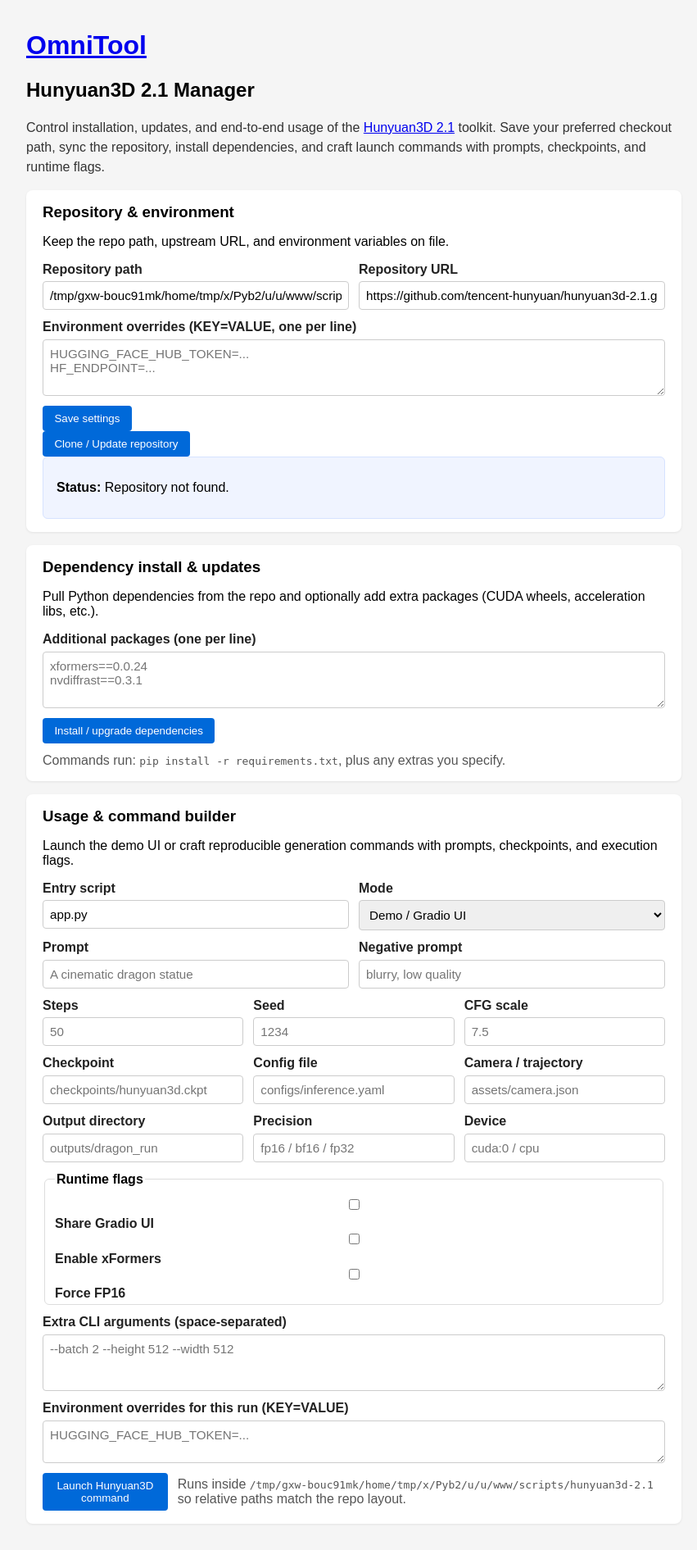
After one commit to Korialstrasz2/OmniTool, a Flask app: page /hunyuan3d in a window 1280 px wide. The commit adds this page. Shown: the whole page at 82% size, without its empty margins (208-1059 px from the left). Run offline with Flask 3, Linux system fonts and the light colour scheme.

Commit message:
Add Hunyuan3D 2.1 management tool

```diff
--- a/app.py
+++ b/app.py
@@ -1,8 +1,12 @@
 import json
+import os
+import shlex
 import subprocess
+import sys
 from pathlib import Path
+from typing import Dict, List, Tuple
 
-from flask import Flask, flash, redirect, render_template, url_for
+from flask import Flask, flash, redirect, render_template, request, url_for
 
 app = Flask(__name__)
 app.config['SECRET_KEY'] = 'change-me'
@@ -10,6 +14,9 @@ app.config['SECRET_KEY'] = 'change-me'
 BASE_DIR = Path(__file__).parent
 TOOLS_FILE = BASE_DIR / 'tools.json'
 SCRIPTS_DIR = BASE_DIR / 'scripts'
+HUNYUAN_DEFAULT_REPO = SCRIPTS_DIR / 'hunyuan3d-2.1'
+HUNYUAN_CONFIG = SCRIPTS_DIR / 'hunyuan3d_config.json'
+HUNYUAN_REPO_URL = 'https://github.com/tencent-hunyuan/hunyuan3d-2.1.git'
 
 
 def load_tools():
@@ -18,6 +25,81 @@ def load_tools():
         with open(TOOLS_FILE) as f:
             return json.load(f)
     return []
+
+
+def load_hunyuan_settings() -> Dict[str, str]:
+    """Load persisted configuration for the Hunyuan3D manager."""
+    defaults = {
+        'repo_path': str(HUNYUAN_DEFAULT_REPO),
+        'repo_url': HUNYUAN_REPO_URL,
+        'env_overrides': '',
+    }
+    if HUNYUAN_CONFIG.exists():
+        try:
+            with open(HUNYUAN_CONFIG) as config_file:
+                stored = json.load(config_file)
+                defaults.update(stored)
+        except json.JSONDecodeError:
+            pass
+    return defaults
+
+
+def save_hunyuan_settings(settings: Dict[str, str]) -> None:
+    """Persist configuration for the Hunyuan3D manager."""
+    HUNYUAN_CONFIG.parent.mkdir(parents=True, exist_ok=True)
+    with open(HUNYUAN_CONFIG, 'w') as config_file:
+        json.dump(settings, config_file, indent=2)
+
+
+def parse_env_lines(env_text: str) -> Dict[str, str]:
+    """Parse KEY=VALUE pairs from user input."""
+    env: Dict[str, str] = {}
+    for line in env_text.splitlines():
+        cleaned = line.strip()
+        if not cleaned or cleaned.startswith('#'):
+            continue
+        if '=' in cleaned:
+            key, value = cleaned.split('=', 1)
+            env[key.strip()] = value.strip()
+    return env
+
+
+def run_checked_command(command: List[str], cwd: Path | None = None) -> Tuple[bool, str]:
+    """Run a subprocess command and return (success, output)."""
+    try:
+        completed = subprocess.run(
+            command,
+            cwd=str(cwd) if cwd else None,
+            capture_output=True,
+            text=True,
+            check=True,
+        )
+        return True, (completed.stdout + completed.stderr).strip()
+    except subprocess.CalledProcessError as exc:  # pragma: no cover - relies on system state
+        output = (exc.stdout or '') + (exc.stderr or '')
+        return False, output.strip()
+
+
+def git_status(repo_path: Path) -> Dict[str, str | bool]:
+    """Collect basic git status information for the repo if available."""
+    status: Dict[str, str | bool] = {
+        'exists': repo_path.exists(),
+        'message': 'Repository not found.',
+    }
+    if not repo_path.exists():
+        return status
+
+    ok, revision = run_checked_command(['git', 'rev-parse', '--short', 'HEAD'], cwd=repo_path)
+    if ok:
+        status['revision'] = revision
+    ok, branch = run_checked_command(['git', 'rev-parse', '--abbrev-ref', 'HEAD'], cwd=repo_path)
+    if ok:
+        status['branch'] = branch
+    ok, summary = run_checked_command(['git', 'status', '--short'], cwd=repo_path)
+    if ok:
+        status['dirty'] = bool(summary)
+    status['message'] = 'Repository ready.' if ok else 'Git metadata unavailable.'
+    return status
 
 
 @app.route('/')
@@ -33,6 +115,8 @@ def tool_detail(tool_id):
     if not tool:
         flash('Tool not found.', 'error')
         return redirect(url_for('index'))
+    if tool_id == 'hunyuan3d-manager':
+        return redirect(url_for('hunyuan3d'))
     return render_template('tool.html', tool=tool)
 
 
@@ -52,5 +136,154 @@ def run_tool(tool_id):
     return redirect(url_for('tool_detail', tool_id=tool_id))
 
 
+@app.route('/hunyuan3d')
+def hunyuan3d():
+    """Dashboard for managing the Hunyuan3D 2.1 toolchain."""
+    settings = load_hunyuan_settings()
+    repo_path = Path(settings['repo_path']).expanduser()
+    status = git_status(repo_path)
+    requirements_path = repo_path / 'requirements.txt'
+    setup_exists = (repo_path / 'setup.py').exists() or (repo_path / 'pyproject.toml').exists()
+    return render_template(
+        'hunyuan3d.html',
+        settings=settings,
+        repo_status=status,
+        requirements_exists=requirements_path.exists(),
+        setup_exists=setup_exists,
+    )
+
+
+@app.post('/hunyuan3d/save-settings')
+def hunyuan3d_save_settings():
+    repo_path = request.form.get('repo_path', str(HUNYUAN_DEFAULT_REPO)).strip()
+    repo_url = request.form.get('repo_url', HUNYUAN_REPO_URL).strip() or HUNYUAN_REPO_URL
+    env_overrides = request.form.get('env_overrides', '').strip()
+    settings = {
+        'repo_path': repo_path,
+        'repo_url': repo_url,
+        'env_overrides': env_overrides,
+    }
+    save_hunyuan_settings(settings)
+    flash('Hunyuan3D settings saved.', 'success')
+    return redirect(url_for('hunyuan3d'))
+
+
+@app.post('/hunyuan3d/sync')
+def hunyuan3d_sync_repo():
+    settings = load_hunyuan_settings()
+    repo_path = Path(request.form.get('repo_path', settings['repo_path'])).expanduser()
+    repo_url = request.form.get('repo_url', settings['repo_url']).strip() or HUNYUAN_REPO_URL
+    repo_path.parent.mkdir(parents=True, exist_ok=True)
+
+    if repo_path.exists():
+        ok, output = run_checked_command(['git', 'pull'], cwd=repo_path)
+        action = 'Updated existing repository.'
+    else:
+        ok, output = run_checked_command(['git', 'clone', repo_url, str(repo_path)])
+        action = 'Cloned repository.'
+
+    flash(f"{action if ok else 'Unable to sync repository.'} {output}", 'success' if ok else 'error')
+    return redirect(url_for('hunyuan3d'))
+
+
+@app.post('/hunyuan3d/install-deps')
+def hunyuan3d_install_deps():
+    settings = load_hunyuan_settings()
+    repo_path = Path(request.form.get('repo_path', settings['repo_path'])).expanduser()
+    extras = [pkg.strip() for pkg in request.form.get('extra_packages', '').splitlines() if pkg.strip()]
+    commands = []
+    requirements_file = repo_path / 'requirements.txt'
+    if requirements_file.exists():
+        commands.append([sys.executable, '-m', 'pip', 'install', '-r', str(requirements_file)])
+    setup_exists = (repo_path / 'setup.py').exists() or (repo_path / 'pyproject.toml').exists()
+    if setup_exists:
+        commands.append([sys.executable, '-m', 'pip', 'install', '-e', str(repo_path)])
+    for pkg in extras:
+        commands.append([sys.executable, '-m', 'pip', 'install', pkg])
+
+    if not commands:
+        flash('No installable targets found. Ensure the repository is cloned first.', 'error')
+        return redirect(url_for('hunyuan3d'))
+
+    log: List[str] = []
+    overall_success = True
+    for cmd in commands:
+        ok, output = run_checked_command(cmd, cwd=repo_path if repo_path.exists() else None)
+        overall_success = overall_success and ok
+        display_cmd = shlex.join(cmd)
+        log.append(f"$ {display_cmd}\n{output or 'Done.'}")
+
+    flash_message = '\n\n'.join(log)
+    flash(flash_message, 'success' if overall_success else 'error')
+    return redirect(url_for('hunyuan3d'))
+
+
+@app.post('/hunyuan3d/run')
+def hunyuan3d_run():
+    settings = load_hunyuan_settings()
+    repo_path = Path(request.form.get('repo_path', settings['repo_path'])).expanduser()
+    if not repo_path.exists():
+        flash('Repository path does not exist. Clone it first.', 'error')
+        return redirect(url_for('hunyuan3d'))
+
+    entry_script = request.form.get('entry_script', 'app.py').strip() or 'app.py'
+    mode = request.form.get('mode', 'demo')
+    prompt = request.form.get('prompt', '').strip()
+    negative_prompt = request.form.get('negative_prompt', '').strip()
+    steps = request.form.get('steps', '').strip()
+    seed = request.form.get('seed', '').strip()
+    cfg_scale = request.form.get('cfg_scale', '').strip()
+    output_dir = request.form.get('output_dir', '').strip()
+    checkpoint = request.form.get('checkpoint', '').strip()
+    config_path = request.form.get('config_path', '').strip()
+    camera_path = request.form.get('camera_path', '').strip()
+    precision = request.form.get('precision', '').strip()
+    device = request.form.get('device', '').strip()
+    extra_args = request.form.get('extra_args', '').strip()
+    env_overrides = request.form.get('env_overrides', settings['env_overrides'])
+    if not env_overrides.strip():
+        env_overrides = settings['env_overrides']
+    flags = request.form.getlist('flags')
+
+    command: List[str] = [sys.executable, entry_script]
+
+    def append_arg(flag: str, value: str) -> None:
+        if value:
+            command.extend([flag, value])
+
+    if mode == 'demo':
+        if 'share' in flags:
+            command.append('--share')
+    else:
+        append_arg('--prompt', prompt)
+        append_arg('--negative_prompt', negative_prompt)
+        append_arg('--steps', steps)
+        append_arg('--seed', seed)
+        append_arg('--cfg-scale', cfg_scale)
+        append_arg('--output-dir', output_dir)
+        append_arg('--checkpoint', checkpoint)
+        append_arg('--config', config_path)
+        append_arg('--camera-path', camera_path)
+        append_arg('--precision', precision)
+        append_arg('--device', device)
+        if 'use_xformers' in flags:
+            command.append('--use-xformers')
+        if 'enable_fp16' in flags:
+            command.append('--fp16')
+
+    if extra_args:
+        command.extend(shlex.split(extra_args))
+
+    env = os.environ.copy()
+    env.update(parse_env_lines(env_overrides))
+
+    try:
+        subprocess.Popen(command, cwd=str(repo_path), env=env)
+        flash(f"Started command: {shlex.join(command)}", 'success')
+    except FileNotFoundError as exc:  # pragma: no cover - depends on filesystem
+        flash(f"Unable to start command: {exc}", 'error')
+    return redirect(url_for('hunyuan3d'))
+
+
 if __name__ == '__main__':
     app.run(debug=True)
--- a/static/style.css
+++ b/static/style.css
@@ -8,12 +8,102 @@ body {
 header {
   margin-bottom: 1rem;
 }
+.lead {
+  color: #333;
+  line-height: 1.5;
+}
 .tool-list {
   list-style: none;
   padding: 0;
 }
 .tool-list li {
   margin-bottom: 0.5rem;
+}
+.card {
+  background: #fff;
+  border-radius: 8px;
+  padding: 1rem 1.25rem;
+  margin-bottom: 1rem;
+  box-shadow: 0 1px 3px rgba(0, 0, 0, 0.08);
+}
+.card-header {
+  margin-bottom: 0.75rem;
+}
+.card-header h3 {
+  margin: 0 0 0.25rem 0;
+}
+.stack {
+  display: flex;
+  flex-direction: column;
+  gap: 0.75rem;
+}
+.form-grid {
+  display: grid;
+  grid-template-columns: repeat(auto-fit, minmax(220px, 1fr));
+  gap: 0.75rem;
+}
+.form-grid label,
+.stack label,
+.options label {
+  display: flex;
+  flex-direction: column;
+  gap: 0.35rem;
+  font-weight: 600;
+  color: #222;
+}
+input[type="text"],
+input[type="number"],
+textarea,
+select {
+  padding: 0.5rem;
+  border: 1px solid #ccc;
+  border-radius: 4px;
+  font-size: 0.95rem;
+  font-family: inherit;
+}
+textarea {
+  resize: vertical;
+}
+button {
+  align-self: flex-start;
+  background: #0069d9;
+  color: #fff;
+  border: none;
+  border-radius: 4px;
+  padding: 0.5rem 0.9rem;
+  cursor: pointer;
+}
+button:hover {
+  background: #0052ab;
+}
+.actions {
+  display: flex;
+  gap: 0.75rem;
+  align-items: center;
+}
+.inline-form {
+  margin: 0;
+}
+.status {
+  background: #f0f4ff;
+  border-radius: 6px;
+  padding: 0.75rem 1rem;
+  border: 1px solid #d6e2ff;
+}
+.status ul {
+  margin: 0.5rem 0 0 1rem;
+}
+.options {
+  border: 1px solid #ddd;
+  border-radius: 6px;
+  padding: 0.75rem 0.75rem 0.25rem;
+}
+.options legend {
+  font-weight: 700;
+}
+.help-text {
+  color: #555;
+  margin: 0;
 }
 .flashes {
   list-style: none;
--- /dev/null
+++ b/templates/hunyuan3d.html
@@ -0,0 +1,163 @@
+{% extends 'base.html' %}
+{% block content %}
+  <h2>Hunyuan3D 2.1 Manager</h2>
+  <p class="lead">
+    Control installation, updates, and end-to-end usage of the
+    <a href="https://github.com/tencent-hunyuan/hunyuan3d-2.1" target="_blank" rel="noreferrer">Hunyuan3D 2.1</a>
+    toolkit. Save your preferred checkout path, sync the repository, install dependencies, and craft launch commands
+    with prompts, checkpoints, and runtime flags.
+  </p>
+
+  <section class="card">
+    <div class="card-header">
+      <h3>Repository & environment</h3>
+      <p>Keep the repo path, upstream URL, and environment variables on file.</p>
+    </div>
+    <form class="stack" method="post" action="{{ url_for('hunyuan3d_save_settings') }}">
+      <div class="form-grid">
+        <label>
+          <span>Repository path</span>
+          <input type="text" name="repo_path" value="{{ settings['repo_path'] }}" required>
+        </label>
+        <label>
+          <span>Repository URL</span>
+          <input type="text" name="repo_url" value="{{ settings['repo_url'] }}" required>
+        </label>
+      </div>
+      <label>
+        <span>Environment overrides (KEY=VALUE, one per line)</span>
+        <textarea name="env_overrides" rows="3" placeholder="HUGGING_FACE_HUB_TOKEN=...&#10;HF_ENDPOINT=...">{{ settings['env_overrides'] }}</textarea>
+      </label>
+      <div class="actions">
+        <button type="submit">Save settings</button>
+      </div>
+    </form>
+    <form method="post" action="{{ url_for('hunyuan3d_sync_repo') }}" class="inline-form actions">
+      <input type="hidden" name="repo_path" value="{{ settings['repo_path'] }}">
+      <input type="hidden" name="repo_url" value="{{ settings['repo_url'] }}">
+      <button type="submit">Clone / Update repository</button>
+    </form>
+    <div class="status">
+      <p><strong>Status:</strong> {{ repo_status['message'] }}</p>
+      {% if repo_status['exists'] %}
+        <ul>
+          {% if repo_status.get('branch') %}<li>Branch: {{ repo_status['branch'] }}</li>{% endif %}
+          {% if repo_status.get('revision') %}<li>Revision: {{ repo_status['revision'] }}</li>{% endif %}
+          <li>Clean working tree: {{ 'Yes' if not repo_status.get('dirty') else 'Pending changes' }}</li>
+          <li>Requirements file: {{ 'Found' if requirements_exists else 'Missing' }}</li>
+          <li>Editable install target: {{ 'Available' if setup_exists else 'Not detected' }}</li>
+        </ul>
+      {% endif %}
+    </div>
+  </section>
+
+  <section class="card">
+    <div class="card-header">
+      <h3>Dependency install & updates</h3>
+      <p>Pull Python dependencies from the repo and optionally add extra packages (CUDA wheels, acceleration libs, etc.).</p>
+    </div>
+    <form class="stack" method="post" action="{{ url_for('hunyuan3d_install_deps') }}">
+      <input type="hidden" name="repo_path" value="{{ settings['repo_path'] }}">
+      <label>
+        <span>Additional packages (one per line)</span>
+        <textarea name="extra_packages" rows="3" placeholder="xformers==0.0.24&#10;nvdiffrast==0.3.1"></textarea>
+      </label>
+      <button type="submit">Install / upgrade dependencies</button>
+      <p class="help-text">Commands run: <code>pip install -r requirements.txt</code>{% if setup_exists %}, <code>pip install -e .</code>{% endif %}, plus any extras you specify.</p>
+    </form>
+  </section>
+
+  <section class="card">
+    <div class="card-header">
+      <h3>Usage & command builder</h3>
+      <p>Launch the demo UI or craft reproducible generation commands with prompts, checkpoints, and execution flags.</p>
+    </div>
+    <form class="stack" method="post" action="{{ url_for('hunyuan3d_run') }}">
+      <input type="hidden" name="repo_path" value="{{ settings['repo_path'] }}">
+      <div class="form-grid">
+        <label>
+          <span>Entry script</span>
+          <input type="text" name="entry_script" value="app.py" placeholder="app.py, gradio_app.py, tools/run.py" required>
+        </label>
+        <label>
+          <span>Mode</span>
+          <select name="mode">
+            <option value="demo">Demo / Gradio UI</option>
+            <option value="text-to-3d">Text / image to 3D job</option>
+            <option value="custom">Custom arguments</option>
+          </select>
+        </label>
+      </div>
+      <div class="form-grid">
+        <label>
+          <span>Prompt</span>
+          <input type="text" name="prompt" placeholder="A cinematic dragon statue">
+        </label>
+        <label>
+          <span>Negative prompt</span>
+          <input type="text" name="negative_prompt" placeholder="blurry, low quality">
+        </label>
+      </div>
+      <div class="form-grid">
+        <label>
+          <span>Steps</span>
+          <input type="number" name="steps" min="1" placeholder="50">
+        </label>
+        <label>
+          <span>Seed</span>
+          <input type="text" name="seed" placeholder="1234">
+        </label>
+        <label>
+          <span>CFG scale</span>
+          <input type="text" name="cfg_scale" placeholder="7.5">
+        </label>
+      </div>
+      <div class="form-grid">
+        <label>
+          <span>Checkpoint</span>
+          <input type="text" name="checkpoint" placeholder="checkpoints/hunyuan3d.ckpt">
+        </label>
+        <label>
+          <span>Config file</span>
+          <input type="text" name="config_path" placeholder="configs/inference.yaml">
+        </label>
+        <label>
+          <span>Camera / trajectory</span>
+          <input type="text" name="camera_path" placeholder="assets/camera.json">
+        </label>
+      </div>
+      <div class="form-grid">
+        <label>
+          <span>Output directory</span>
+          <input type="text" name="output_dir" placeholder="outputs/dragon_run">
+        </label>
+        <label>
+          <span>Precision</span>
+          <input type="text" name="precision" placeholder="fp16 / bf16 / fp32">
+        </label>
+        <label>
+          <span>Device</span>
+          <input type="text" name="device" placeholder="cuda:0 / cpu">
+        </label>
+      </div>
+      <fieldset class="options">
+        <legend>Runtime flags</legend>
+        <label><input type="checkbox" name="flags" value="share"> Share Gradio UI</label>
+        <label><input type="checkbox" name="flags" value="use_xformers"> Enable xFormers</label>
+        <label><input type="checkbox" name="flags" value="enable_fp16"> Force FP16</label>
+      </fieldset>
+      <label>
+        <span>Extra CLI arguments (space-separated)</span>
+        <textarea name="extra_args" rows="3" placeholder="--batch 2 --height 512 --width 512"></textarea>
+      </label>
+      <label>
+        <span>Environment overrides for this run (KEY=VALUE)</span>
+        <textarea name="env_overrides" rows="2" placeholder="HUGGING_FACE_HUB_TOKEN=...">{{ settings['env_overrides'] }}</textarea>
+      </label>
+      <div class="actions">
+        <button type="submit">Launch Hunyuan3D command</button>
+        <p class="help-text">Runs inside <code>{{ settings['repo_path'] }}</code> so relative paths match the repo layout.</p>
+      </div>
+    </form>
+  </section>
+{% endblock %}
--- a/tools.json
+++ b/tools.json
@@ -40,5 +40,11 @@
     "name": "Comfy Prompt Builder",
     "description": "Generate ComfyUI prompts using KoboldCpp or local GGUF models",
     "command": "python comfy_prompt_builder/start.py"
+  },
+  {
+    "id": "hunyuan3d-manager",
+    "name": "Hunyuan3D 2.1 Manager",
+    "description": "Clone, update, and run the Tencent Hunyuan3D 2.1 toolkit with a rich command builder",
+    "command": ""
   }
 ]
```
